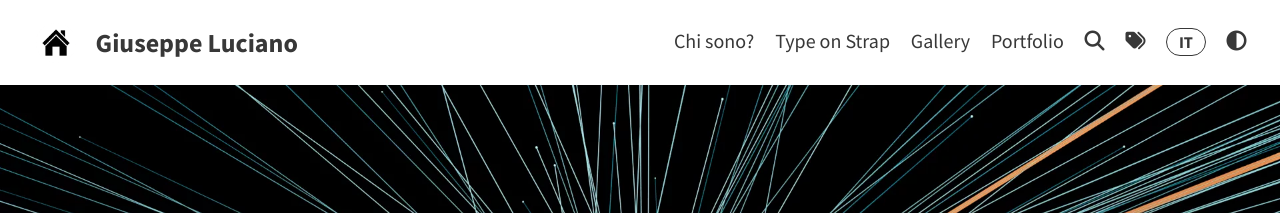
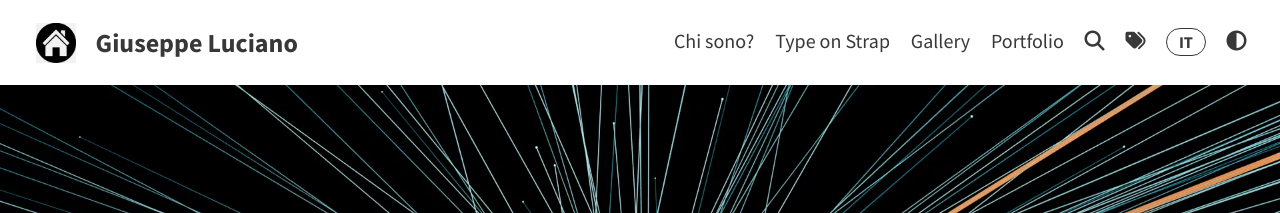
Before and after one commit to Sigfrido11/personal_website, a Jekyll site: the page built from index.html, in a window 1280 px wide. Shown: the top 213 px of the page. Built offline with Jekyll 4.4.1, drawn with Linux system fonts in a browser that asks for light colours; a script that is not in the unit is left out; the list of posts is cut into pages by our own code.

Commit message:
Swap navbar avatar: light theme uses home_bkbk, dark uses home_whbk

```diff
--- a/_config.yml
+++ b/_config.yml
@@ -5,7 +5,7 @@ url: "https://sigfrido11.github.io"
 # THEME-SPECIFIC CONFIGURATION
 title: Giuseppe Luciano                                  # site's title
 description: "A website with blog posts and pages"      # used by search engines
-avatar: assets/img/home_whbk.png                         # Empty for no avatar in navbar
+avatar: assets/img/home_bkbk.png                         # Empty for no avatar in navbar
 favicon: assets/logo.jpeg                             # Icon displayed in the tab
 
 # Header and footer text
--- a/_includes/default/navbar.liquid
+++ b/_includes/default/navbar.liquid
@@ -51,8 +51,8 @@
 
 <script>
   (function () {
-    const lightSrc = "{{ '/assets/img/home_whbk.png' | relative_url }}";
-    const darkSrc  = "{{ '/assets/img/home_bkbk.png'  | relative_url }}";
+    const lightSrc = "{{ '/assets/img/home_bkbk.png' | relative_url }}";
+    const darkSrc  = "{{ '/assets/img/home_whbk.png'  | relative_url }}";
     const avatarSelector = '.avatar';
 
     function setAvatar() {
--- a/_sass/includes/_navbar.scss
+++ b/_sass/includes/_navbar.scss
@@ -42,7 +42,7 @@
     margin-right: 0.5em;
     padding: 10px 10px;
     transition: filter 0.2s ease, transform 0.2s ease;
-    content: url('/assets/img/home_whbk.png');
+    content: url('/assets/img/home_bkbk.png');
 
   }
 
@@ -169,8 +169,8 @@ nav {
   }
 }
 
-/* Swap avatar asset in dark theme (white house on black bg) */
+/* Swap avatar asset in dark theme (white house) */
 html[data-theme="dark"] .avatar {
-  content: url('/assets/img/home_bkbk.png');
+  content: url('/assets/img/home_whbk.png');
   transform: translateY(1px);
 }
```
